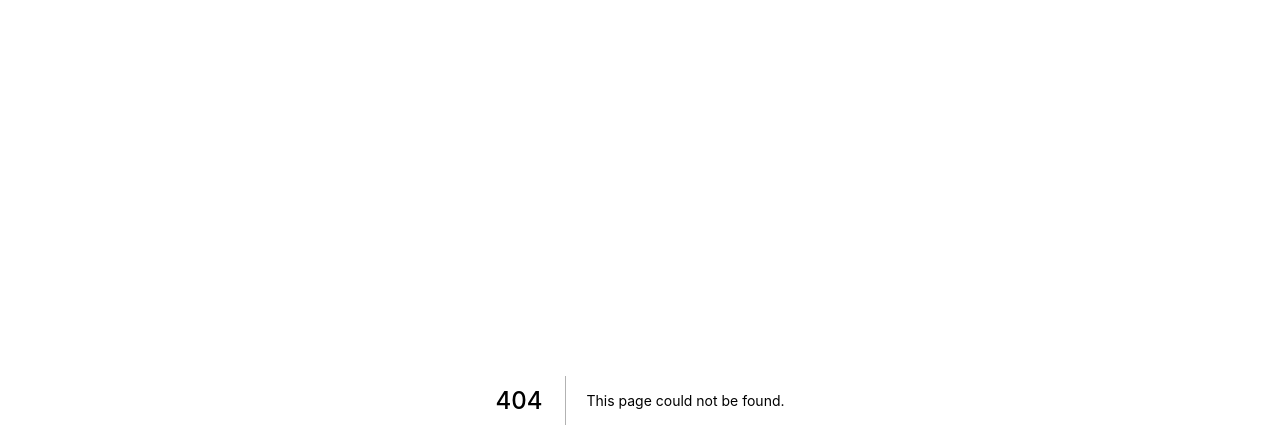
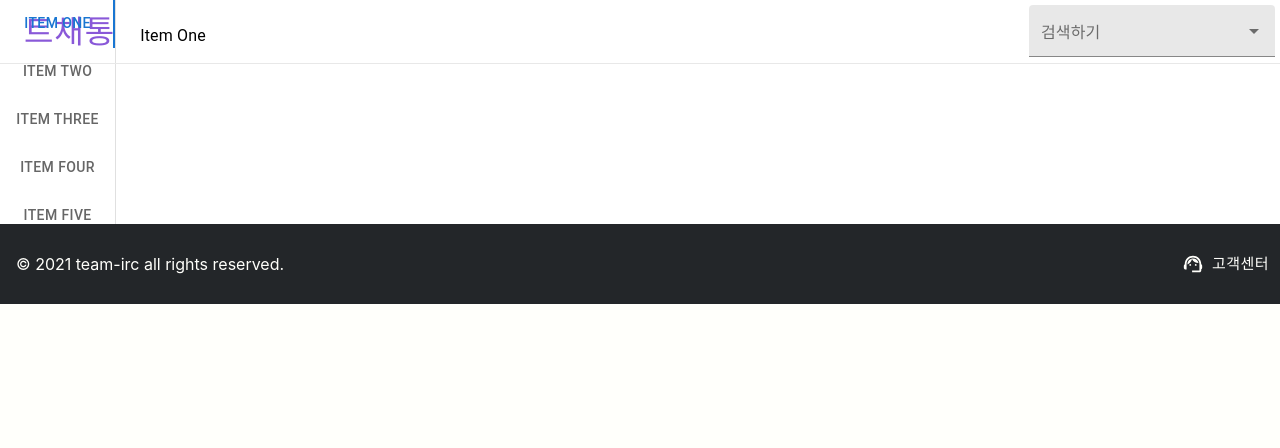
Before and after one commit to team-irc/tchatong, a Next.js app in the folder app/frontend/: page /help in a window 1280 px wide. Before the commit this address had no page. Shown: the top 448 px of the page. Built offline with nearby package versions, Linux system fonts and the light colour scheme.

Commit message:
Add header

```diff
--- /dev/null
+++ b/app/frontend/layout/footer.tsx
@@ -0,0 +1,25 @@
+import styles from "../styles/Footer.module.css";
+import { Button } from "@material-ui/core";
+import SupportAgentIcon from "@mui/icons-material/SupportAgent";
+import { FC } from "react";
+
+const Footer: FC = ({children}): JSX.Element => {
+  return (
+    <>
+      {children}
+      <footer className={styles.Footer}>
+        <Button variant={"text"}
+                startIcon={<SupportAgentIcon />}
+                size={"large"}
+                className={styles.FooterButtonToServiceCenter}>
+          고객센터
+        </Button>
+        <div className={styles.FooterCopyRights}>
+          &copy; 2021 <a href={"https://github.com/team-irc"}>team-irc</a> all rights reserved.
+        </div>
+      </footer>
+    </>
+  );
+}
+
+export default Footer;
--- /dev/null
+++ b/app/frontend/layout/header.tsx
@@ -0,0 +1,60 @@
+import { FC, useEffect, useState } from "react";
+import Link from "next/link";
+import { Button, Box, TextField } from "@material-ui/core";
+import Autocomplete from '@mui/material/Autocomplete';
+import type { streamer } from "../pages/api/streamers";
+import styles from "../styles/Header.module.css"
+
+const Header: FC = ({children}): JSX.Element => {
+
+  const [streamerList, setStreamerList] = useState<streamer[]>([]);
+
+  useEffect(() => {
+    try {
+      fetch("http://127.0.0.1/api/streamers", {method: "GET"})
+        .then(res => res.json())
+        .then((res: streamer[]) => setStreamerList(res));
+      console.log(streamerList);
+    } catch (e) {
+      console.error(e);
+    }
+  }, []);
+
+  return (
+    <>
+      <header className={styles.Header}>
+        <Link href={"/"}>
+          <Button className={styles.Logo}>트채통</Button>
+        </Link>
+        <Autocomplete
+          disablePortal
+          sx={{
+            position: "absolute",
+            right: 0,
+            top: 0,
+            padding: "5px",
+            width: "20%"
+          }}
+          options={streamerList}
+          getOptionLabel={(data: streamer) => data.streamerName}
+          renderOption={(props, data) => (
+            <Box {...props}>
+              <img src={data.avatarUrl}
+                    alt={`${data.streamerName}'s avatar`}
+                    className={styles.AutoCompleteAvatarImg}/>
+              {data.streamerName}
+              <br/>
+            </Box>
+          )}
+          renderInput={(params) => {
+            return (<TextField label={"검색하기"}
+                                {...params}
+                                variant={"filled"} />)
+          }} />
+      </header>
+      {children}
+    </>
+  );
+}
+
+export default Header;
--- a/app/frontend/pages/_app.tsx
+++ b/app/frontend/pages/_app.tsx
@@ -1,6 +1,8 @@
 import '../styles/globals.css';
 import type { AppProps } from 'next/app';
 import Head from "next/head";
+import Footer from "../layout/footer";
+import Header from "../layout/header";
 
 function MyApp({ Component, pageProps }: AppProps) {
   return (
@@ -9,7 +11,11 @@ function MyApp({ Component, pageProps }: AppProps) {
         <title>트채통 | 트위치 채팅 통계 시스템</title>
         <meta name="viewport" content="width=device-width, initial-scale=1.0" />
       </Head>
-      <Component {...pageProps} />
+      <Header>
+        <Footer>
+          <Component {...pageProps} />
+        </Footer>
+      </Header>
     </>
   );
 }
--- /dev/null
+++ b/app/frontend/pages/help/index.tsx
@@ -0,0 +1,93 @@
+import * as React from 'react';
+import Tabs from '@mui/material/Tabs';
+import Tab from '@mui/material/Tab';
+import Typography from '@mui/material/Typography';
+import Box from '@mui/material/Box';
+import { NextPage } from "next";
+
+interface TabPanelProps {
+  children?: React.ReactNode;
+  index: number;
+  value: number;
+}
+
+function TabPanel(props: TabPanelProps) {
+  const { children, value, index, ...other } = props;
+
+  return (
+    <div
+      role="tabpanel"
+      hidden={value !== index}
+      id={`vertical-tabpanel-${index}`}
+      aria-labelledby={`vertical-tab-${index}`}
+      {...other}
+    >
+      {value === index && (
+        <Box sx={{ p: 3 }}>
+          <Typography>{children}</Typography>
+        </Box>
+      )}
+    </div>
+  );
+}
+
+function a11yProps(index: number) {
+  return {
+    id: `vertical-tab-${index}`,
+    'aria-controls': `vertical-tabpanel-${index}`,
+  };
+}
+
+const Help: NextPage = () => {
+  const [value, setValue] = React.useState(0);
+
+  const handleChange = (event: React.SyntheticEvent, newValue: number) => {
+    setValue(newValue);
+  };
+
+  return (
+    <Box
+      sx={{ flexGrow: 1, bgcolor: 'background.paper', display: 'flex', height: 224 }}
+    >
+      <Tabs
+        orientation="vertical"
+        variant="scrollable"
+        value={value}
+        onChange={handleChange}
+        aria-label="Vertical tabs example"
+        sx={{ borderRight: 1, borderColor: 'divider' }}
+      >
+        <Tab label="Item One" {...a11yProps(0)} />
+        <Tab label="Item Two" {...a11yProps(1)} />
+        <Tab label="Item Three" {...a11yProps(2)} />
+        <Tab label="Item Four" {...a11yProps(3)} />
+        <Tab label="Item Five" {...a11yProps(4)} />
+        <Tab label="Item Six" {...a11yProps(5)} />
+        <Tab label="Item Seven" {...a11yProps(6)} />
+      </Tabs>
+      <TabPanel value={value} index={0}>
+        Item One
+      </TabPanel>
+      <TabPanel value={value} index={1}>
+        Item Two
+      </TabPanel>
+      <TabPanel value={value} index={2}>
+        Item Three
+      </TabPanel>
+      <TabPanel value={value} index={3}>
+        Item Four
+      </TabPanel>
+      <TabPanel value={value} index={4}>
+        Item Five
+      </TabPanel>
+      <TabPanel value={value} index={5}>
+        Item Six
+      </TabPanel>
+      <TabPanel value={value} index={6}>
+        Item Seven
+      </TabPanel>
+    </Box>
+  );
+}
+
+export default Help;
--- /dev/null
+++ b/app/frontend/styles/Footer.module.css
@@ -0,0 +1,21 @@
+.Footer {
+  width: 100vw;
+  height: 5rem;
+  background-color: var(--black);
+  position: relative;
+}
+
+.FooterButtonToServiceCenter {
+  color: var(--background-white) !important;
+  position: absolute !important;
+  right: 0;
+  height: 5rem !important;
+}
+
+.FooterCopyRights {
+  color: var(--background-white);
+  position: absolute;
+  bottom: 0;
+  padding-left: 1rem;
+  line-height: 5rem;
+}
--- /dev/null
+++ b/app/frontend/styles/Header.module.css
@@ -0,0 +1,23 @@
+.Header {
+  position: fixed;
+  top: 0;
+  display: block;
+  width: 100vw;
+  height: 4rem;
+  border-bottom: 1px solid var(--gray);
+}
+
+.Logo {
+  color: var(--purple1) !important;
+  object-fit: fill !important;
+  height: 4rem !important;
+  font-size: 2rem !important;
+  margin-left: 1rem !important;
+}
+
+.AutoCompleteAvatarImg {
+  border-radius: 50%;
+  margin-right: 1rem;
+  width: 2rem;
+  height: 2rem;
+}
```
Also changed, not shown: app/frontend/pages/index.tsx (+2 -13 lines), app/frontend/styles/Home.module.css (+0 -22 lines).
